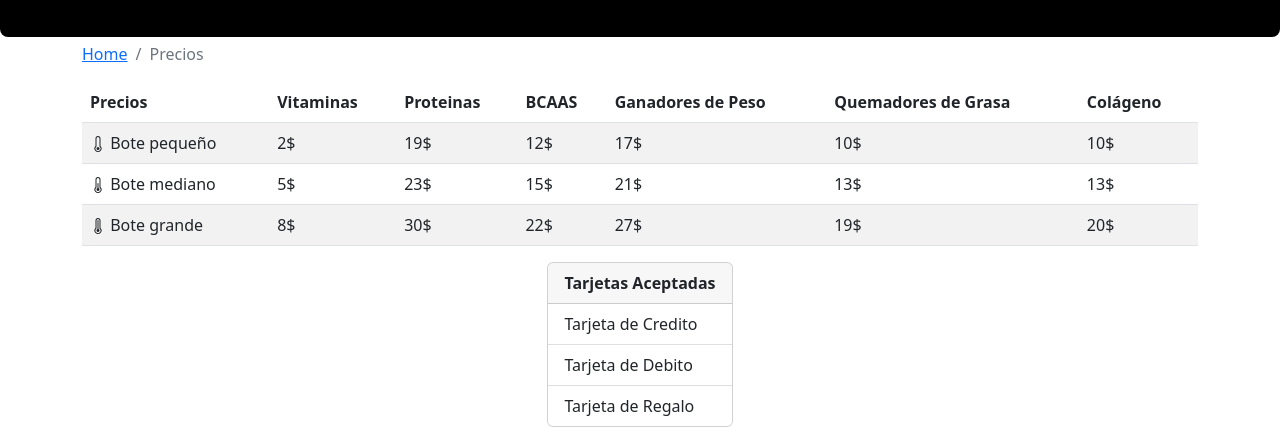
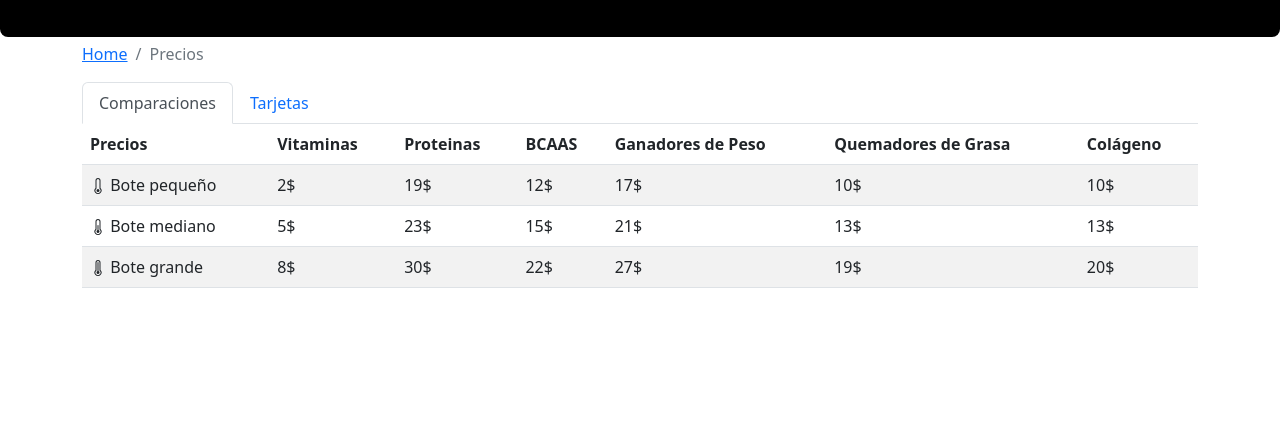
Before and after one commit to Stefcoca/Proyecto_bootstrap, a website: page prices.html in a window 1280 px wide. Shown: the part 211-643 px from the top of the page. Drawn offline with nearby package versions, Linux system fonts and the light colour scheme.

Commit message:
Reposicion repositorio

```diff
--- a/prices.html
+++ b/prices.html
@@ -41,8 +41,22 @@
 
         </ol>
     </nav>
-        <div class="table-responsive">
-        <table class="table table-striped">
+
+    <ul class="nav nav-tabs" id="myTab" role="tablist">
+        <li class="nav-item" role="presentation">
+          <button class="nav-link active" id="comparaciones-tab" data-bs-toggle="tab" data-bs-target="#comparaciones"
+           role="tab" aria-controls="comparaciones" aria-selected="true">Comparaciones</button>
+        </li>
+        <li class="nav-item" role="presentation">
+            <button class="nav-link" id="tarjetas-tab" data-bs-toggle="tab" data-bs-target="#tarjetas"
+             role="tab" aria-controls="Tarjetas" aria-selected="false">Tarjetas</button>
+          </li>
+      </ul>
+
+       <div class="tab-content" id="myTabContent">
+            <div class="Tab-pane fade show active" id="comparaciones" role="tabpanel" aria-labelledby="comparaciones-tab">
+            <div class="table-responsive">
+            <table class="table table-striped">
             <thead class="thead-dark">
                 <th>Precios</th>
                 <th>Vitaminas</th>
@@ -92,8 +106,10 @@
             </tbody>
         </table>
     </div>
-</div>
-<div class="d-flex justify-content-center">
+    </div>
+
+    <div class="Tab-pane fade" id="tarjetas" role="tabpanel" aria-labelledby="tarjetas-tab">
+    <div class="d-flex justify-content-center">
     <div class="card">
     <div class="card-header"><strong>Tarjetas Aceptadas</strong></div>
     <ul class="list-group list-group-flush">
@@ -102,6 +118,9 @@
         <li class="list-group-item">Tarjeta de Regalo</li>
     </ul>
     </div>
+    </div>
+    </div>
+</div>
 </div>
 <footer>
     <div class="row">
```
Also changed, not shown: css/main.css (line endings or trailing spaces).
